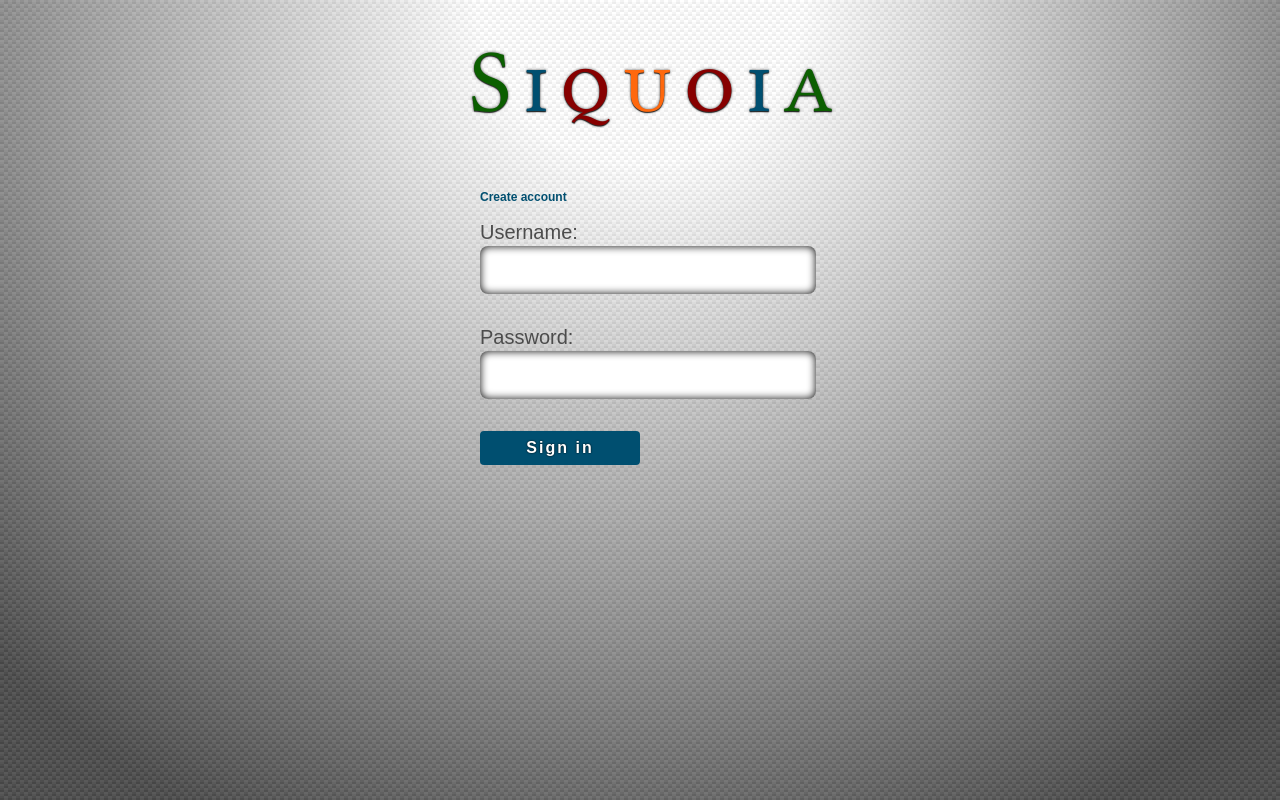
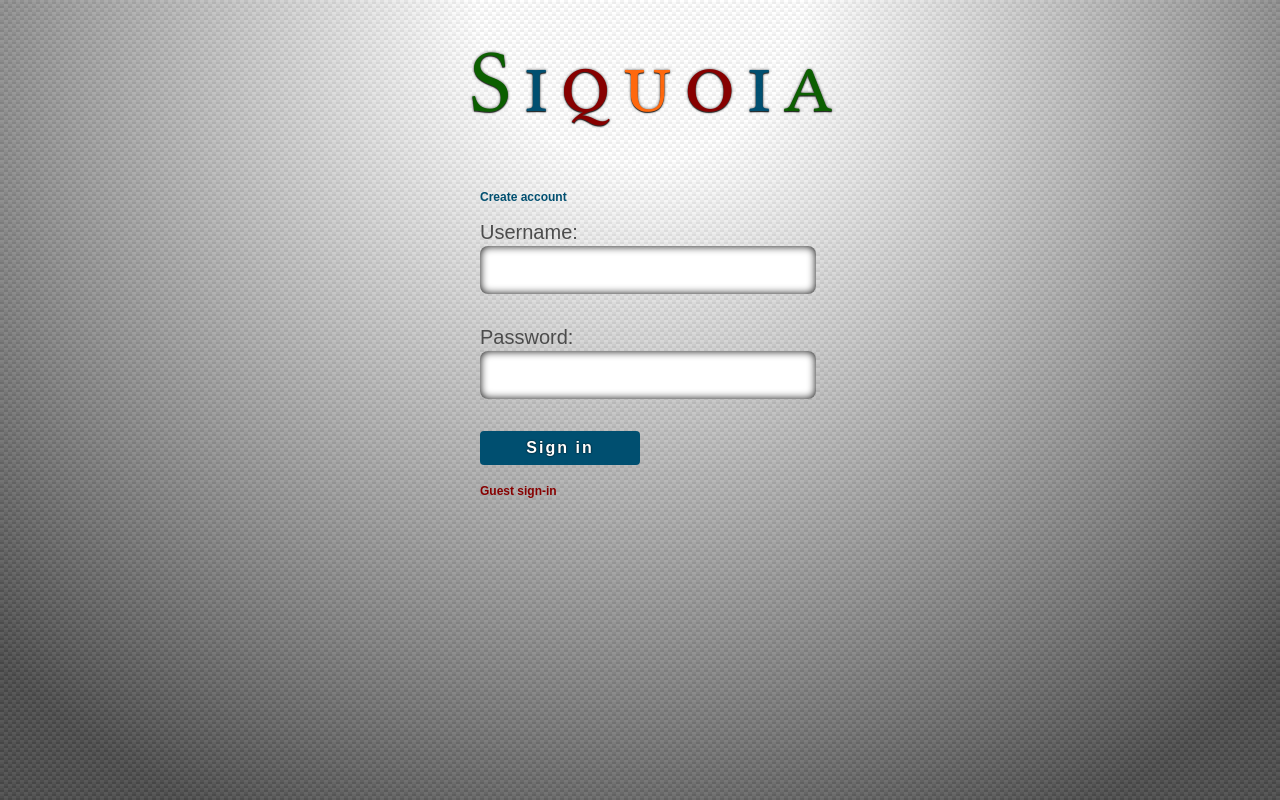
Before and after one commit to cs160-q06/siquoia, a PHP site: page /login.html in a window 1280 px wide. Run offline with PHP 8.4, Linux system fonts and the light colour scheme.

Commit message:
Added guest sign-in link.

```diff
--- a/mockup/login.html
+++ b/mockup/login.html
@@ -37,6 +37,9 @@
 
 <input id="button" type="submit" value="Sign in" name="submit" />
 </p>
+<div class="small-link red">
+    <a href="#">Guest sign-in</a>
+</div>
 </form>
 
 </div> <!-- END login -->
--- a/mockup/screen.css
+++ b/mockup/screen.css
@@ -32,6 +32,12 @@ body {
     font-family: sans-serif;
     font-weight: bold;
     text-decoration: none;
+    transition: text-shadow 1s ease-in;
+}
+
+.small-link a:hover {
+    text-shadow: #fff 0 0 2px, #fff 0 0 8px;
+    transition: text-shadow 0.25s ease-out;
 }
 
 #login {
@@ -91,6 +97,7 @@ body {
 .blue { color: #004f70; }
 .red { color: #870000; }
 .orange { color: #ff680d; }
+.red a { color: #870000; }
 
 .glow {
     padding: 16px;
```
